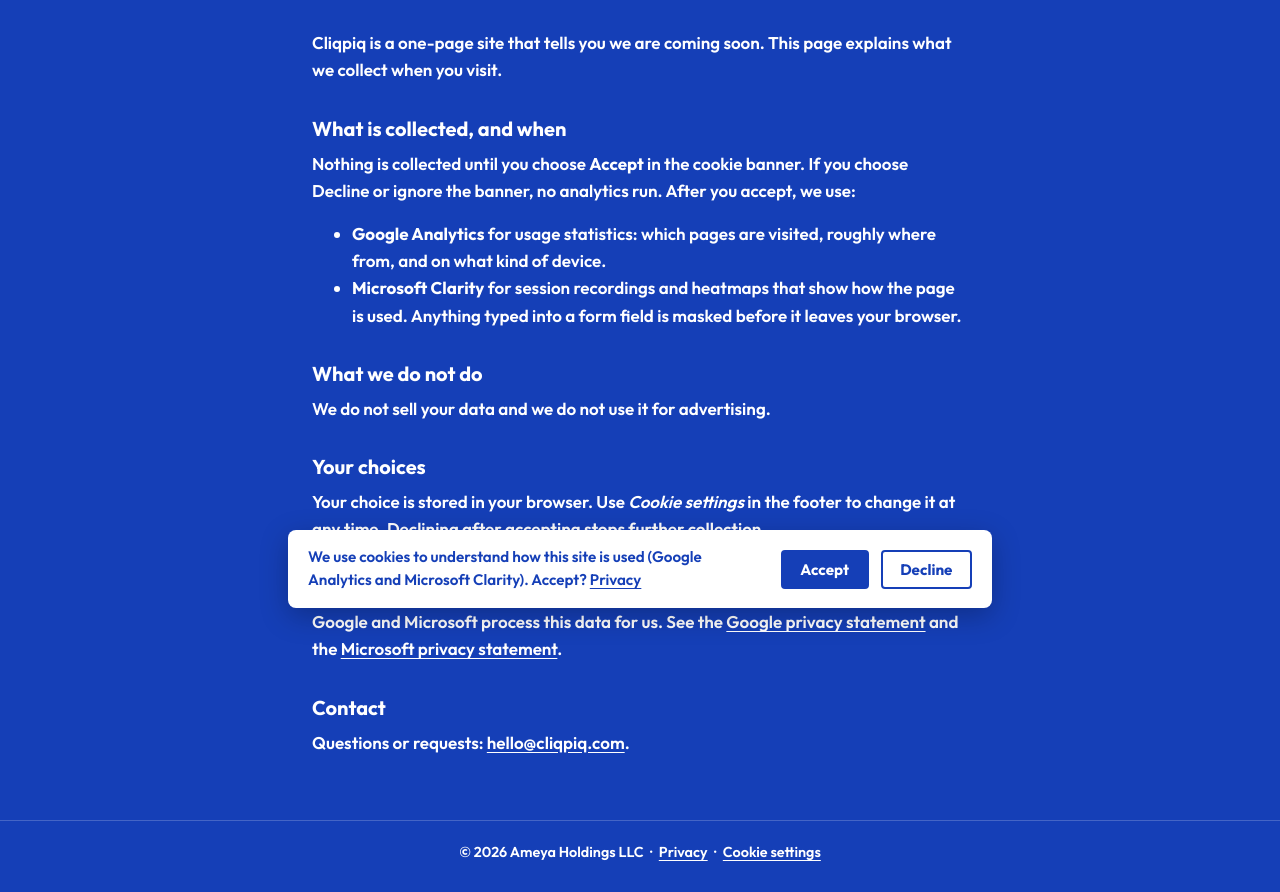
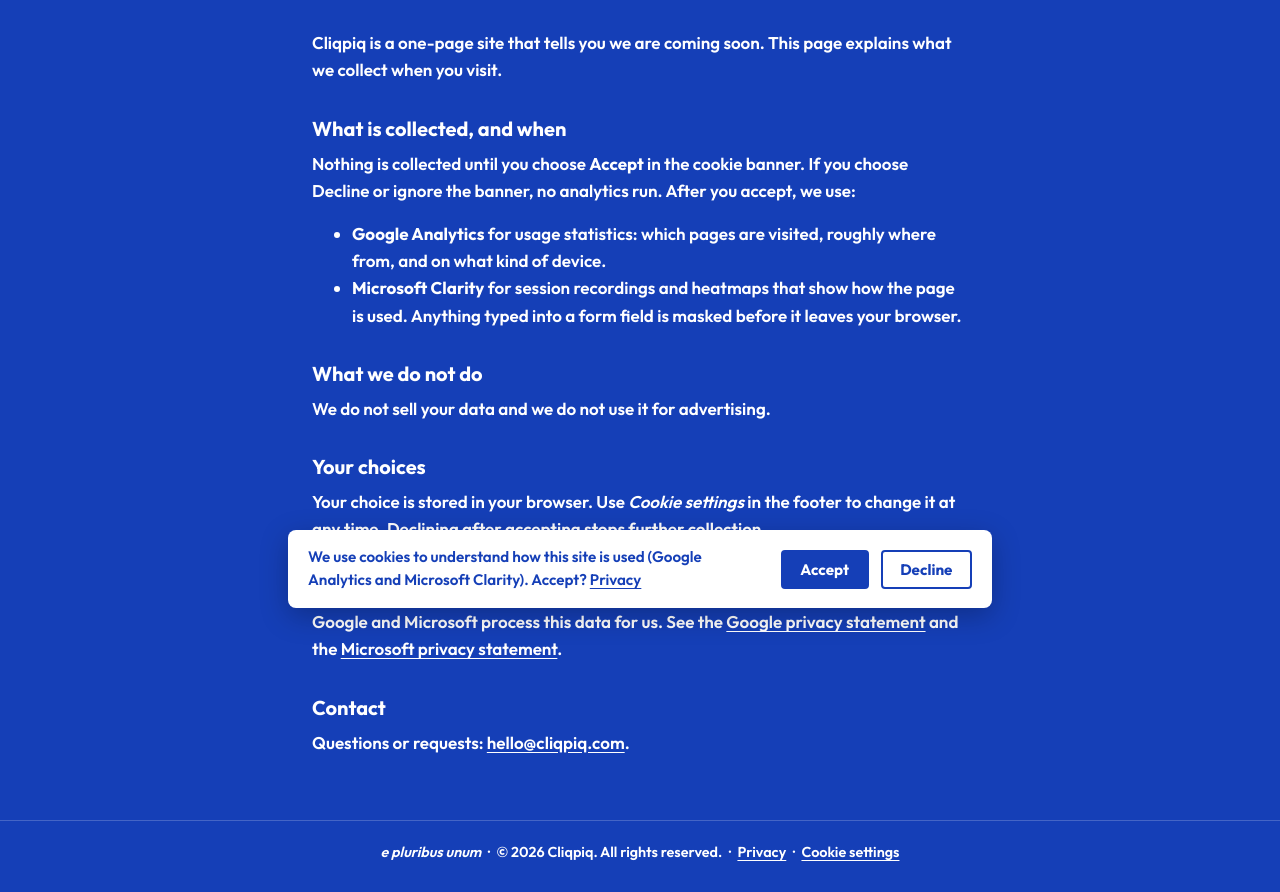
Before and after one commit to CliqPiq/cliqpiq.com, a plain HTML site: page privacy/index.html in a window 1280 px wide. Shown: the part 176-1068 px from the top of the page. Drawn offline with Linux system fonts and the light colour scheme.

Commit message:
Footer: brand copyright and motto
Co-Authored-By: Claude Opus 5.5 <noreply@anthropic.com>
Claude-Session: https://claude.ai/code/session_01RL7on3ndJSxUmrEchj37zK

```diff
--- a/assets/consent.js
+++ b/assets/consent.js
@@ -113,6 +113,7 @@
     if (!stored) show(false);
     document.addEventListener('click', function (e) {
       var t = e.target;
+      if (t && t.closest && t.closest('[data-egg]')) { window.location.href = 'https://ameyaholdingsllc.com'; return; }
       var el = t && t.closest ? t.closest('[data-consent-open]') : null;
       if (!el) return;
       e.preventDefault();
--- a/assets/site.css
+++ b/assets/site.css
@@ -56,6 +56,7 @@ a:focus-visible, button:focus-visible { outline: 3px solid var(--brand-accent);
 }
 .site-footer a, .site-footer button { color: var(--brand-text); }
 .site-footer .sep { margin: 0 0.4rem; }
+.site-footer .motto { font-family: var(--font-heading); font-style: italic; color: var(--brand-primary); }
 .link-button { background: none; border: 0; padding: 0; font: inherit; text-decoration: underline; text-underline-offset: 0.2em; cursor: pointer; }
 
 .doc { width: 100%; max-width: 44rem; margin: 0 auto; padding: 2.5rem 1.5rem 3rem; flex: 1; }
--- a/privacy/index.html
+++ b/privacy/index.html
@@ -46,7 +46,7 @@
   <p>Questions or requests: <a href="mailto:hello@cliqpiq.com">hello@cliqpiq.com</a>.</p>
 </main>
 <footer class="site-footer">
-  <span>&copy; 2026 Ameya Holdings LLC</span><span class="sep" aria-hidden="true">&middot;</span><a href="/privacy/">Privacy</a><span class="sep" aria-hidden="true">&middot;</span><button type="button" class="link-button" data-consent-open>Cookie settings</button>
+  <span class="motto"><span data-egg>e</span> pluribus unum</span><span class="sep" aria-hidden="true">&middot;</span><span>&copy; 2026 Cliqpiq. All rights reserved.</span><span class="sep" aria-hidden="true">&middot;</span><a href="/privacy/">Privacy</a><span class="sep" aria-hidden="true">&middot;</span><button type="button" class="link-button" data-consent-open>Cookie settings</button>
 </footer>
 </body>
 </html>
```
Also changed, not shown: 404.html (+1 -1 lines), index.html (+1 -1 lines), 1 other file.
